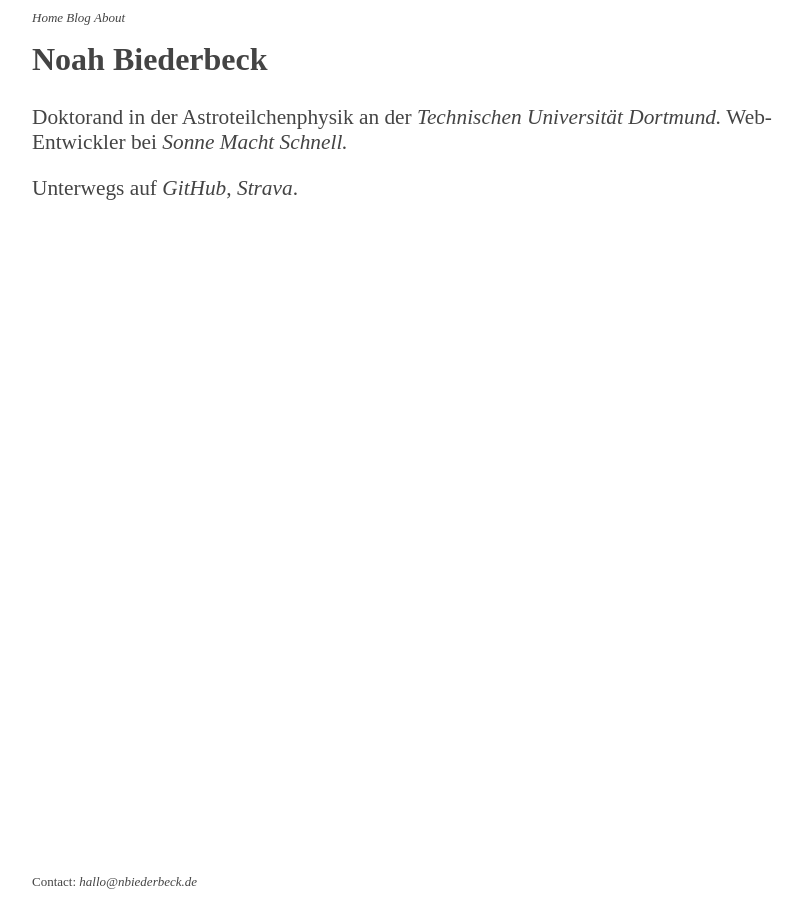
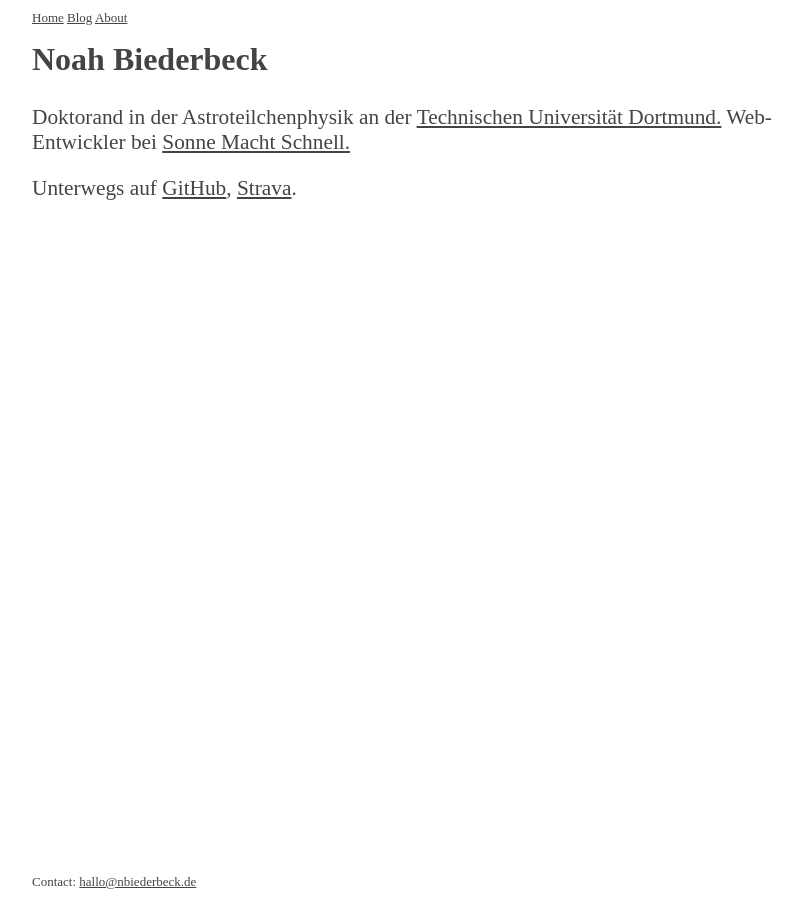
Before and after one commit to nbiederbeck/nbiederbeck.github.io, a Jekyll site: the page built from index.md, in a window 1280 px wide. Shown: the whole page, without its empty margins (208-1003 px from the left). Built offline with Jekyll 4.4.1, drawn with Linux system fonts in a browser that asks for light colours.

Commit message:
Update style.css

```diff
--- a/assets/style.css
+++ b/assets/style.css
@@ -17,8 +17,7 @@ h3 {
   line-height: 1.2;
 }
 a {
-  text-decoration: none;
-  font-style: italic;
+  text-decoration: underline;
   color: inherit;
 }
 a:hover {
```
